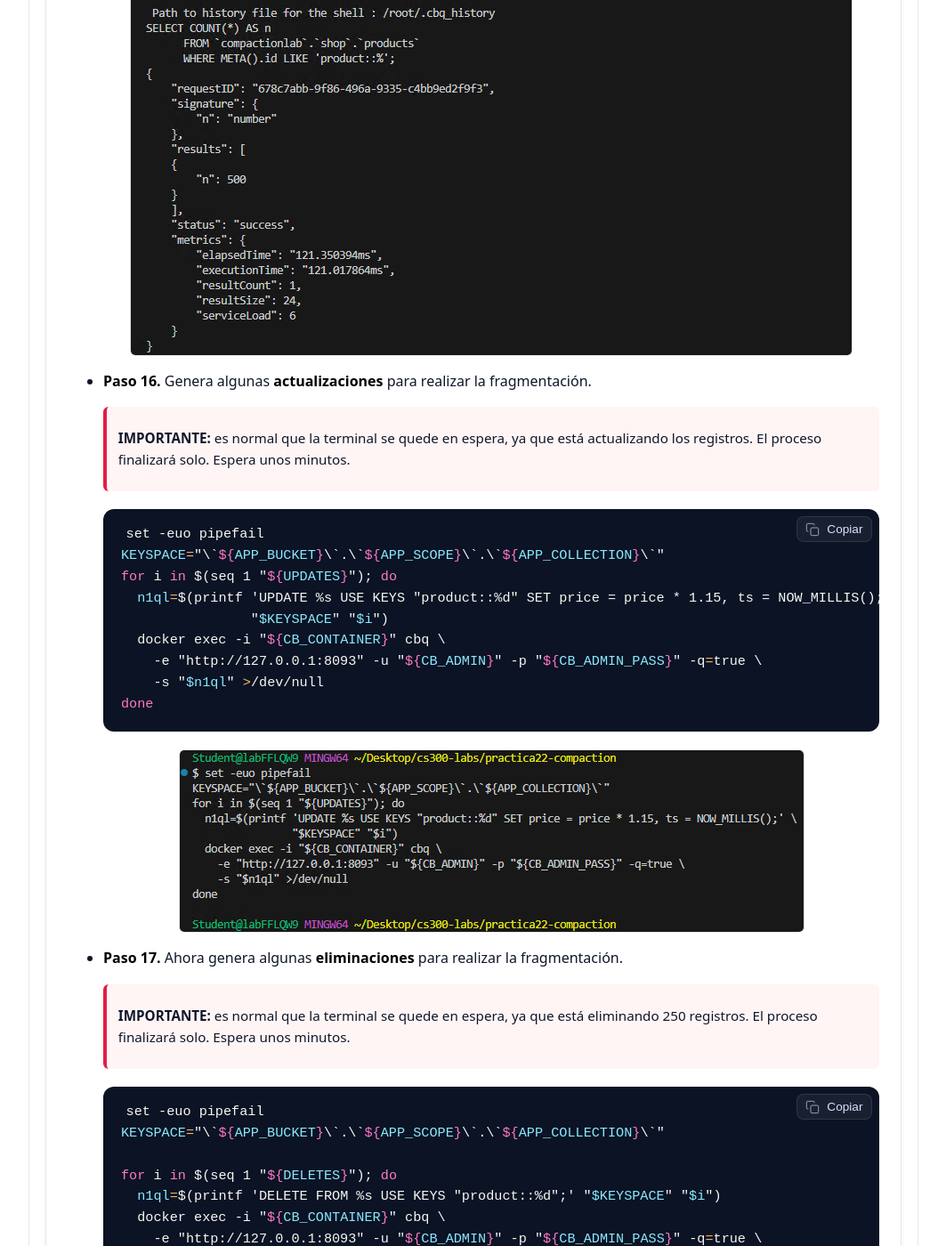
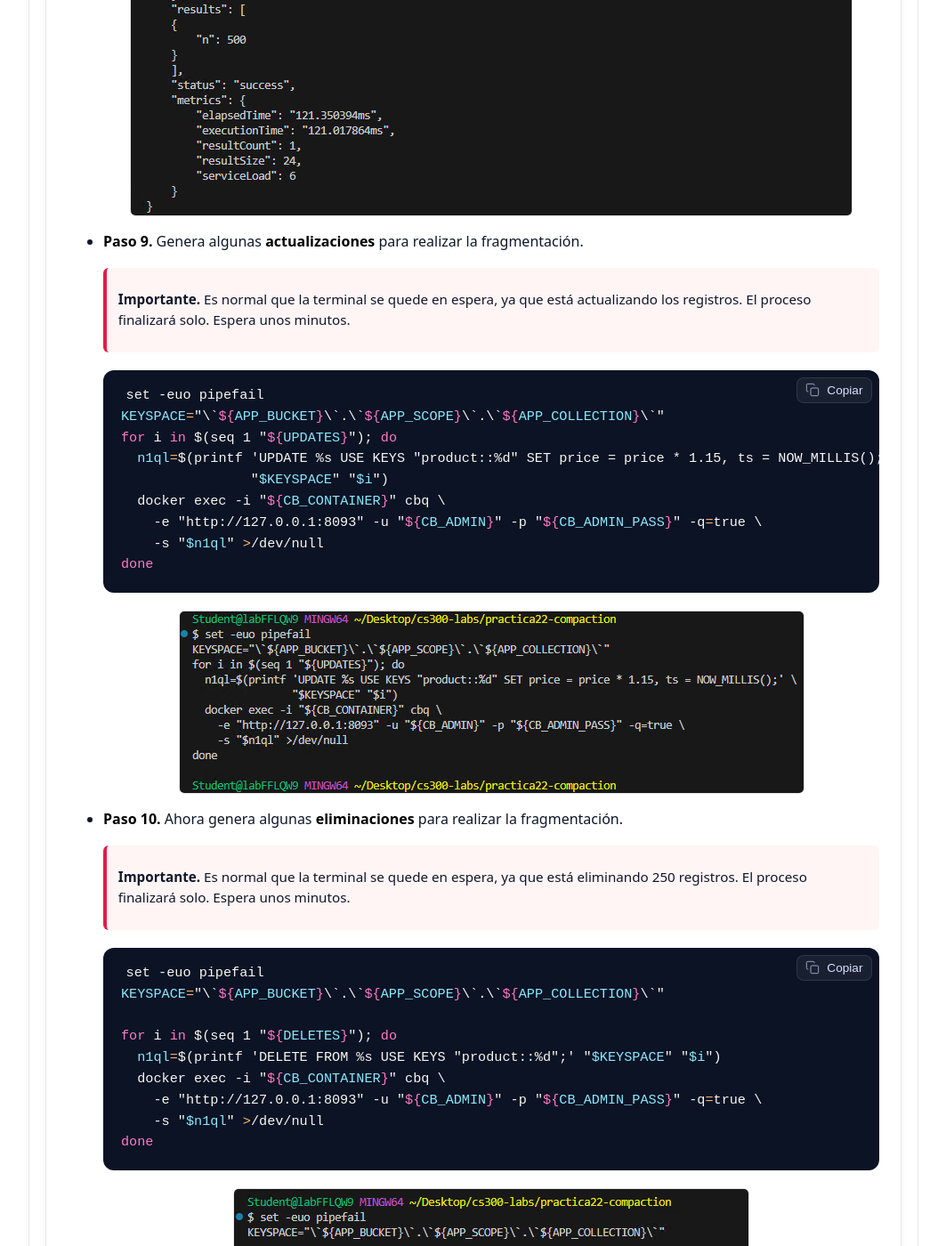
Before and after one commit to Netec-Mx/CS300_INT, a Jekyll site: the page built from labs/lab22/lab22.md, in a window 1280 px wide and 1400 px high, scrolled down 8563 px. Shown: the whole window at 89% size, without its empty margins (108-1171 px from the left). Built offline with Jekyll 4.4.1, drawn with Linux system fonts in a browser that asks for light colours; some of the changed text lies outside the part shown.

Commit message:
Update lab22.md

````diff
--- a/labs/lab22/lab22.md
+++ b/labs/lab22/lab22.md
@@ -66,7 +64,7 @@ Crearás una carpeta aislada con subdirectorios y un `.env` con variables reutil
 
 - **Paso 4.** En la terminal de **VSC**, copia y pega el siguiente comando que crea el archivo `.env` y carga el contenido de las variables necesarias.
 
-  > **NOTA:** el archivo `.env` estandariza credenciales y memoria.
+  > **Nota.** El archivo `.env` estandariza credenciales y memoria.
   {: .lab-note .info .compact}
 
   ```bash
@@ -284,9 +278,9 @@ Inicializarás el clúster, crearás la estructura del bucket y poblarás datos
   ```
   ![cbase12]({{ page.images_base | relative_url }}/12.png)
 
-- **Paso 16.** Genera algunas **actualizaciones** para realizar la fragmentación.
+- **Paso 9.** Genera algunas **actualizaciones** para realizar la fragmentación.
 
-  > **IMPORTANTE:** es normal que la terminal se quede en espera, ya que está actualizando los registros. El proceso finalizará solo. Espera unos minutos.
+  > **Importante.** Es normal que la terminal se quede en espera, ya que está actualizando los registros. El proceso finalizará solo. Espera unos minutos.
   {: .lab-note .important .compact}
 
   ```bash
@@ -302,9 +296,9 @@ Inicializarás el clúster, crearás la estructura del bucket y poblarás datos
   ```
   ![cbase13]({{ page.images_base | relative_url }}/13.png)
 
-- **Paso 17.** Ahora genera algunas **eliminaciones** para realizar la fragmentación.
+- **Paso 10.** Ahora genera algunas **eliminaciones** para realizar la fragmentación.
 
-  > **IMPORTANTE:** es normal que la terminal se quede en espera, ya que está eliminando 250 registros. El proceso finalizará solo. Espera unos minutos.
+  > **Importante.** Es normal que la terminal se quede en espera, ya que está eliminando 250 registros. El proceso finalizará solo. Espera unos minutos.
   {: .lab-note .important .compact}
 
   ```bash
````
Also changed, not shown: other parts of labs/lab22/lab22.md (+36 -50 lines).
